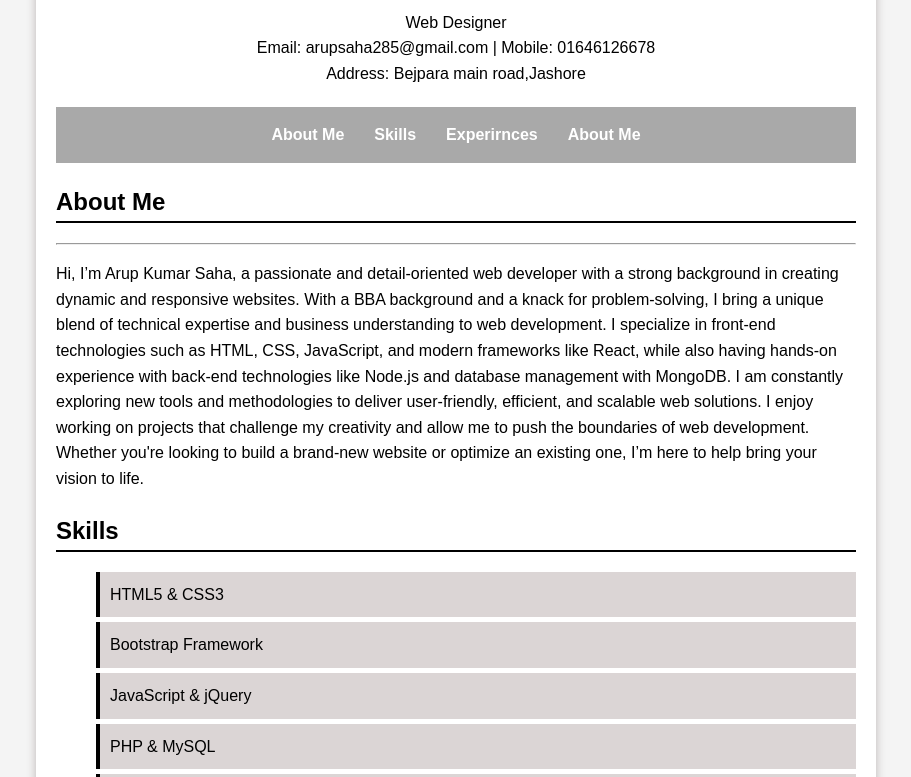
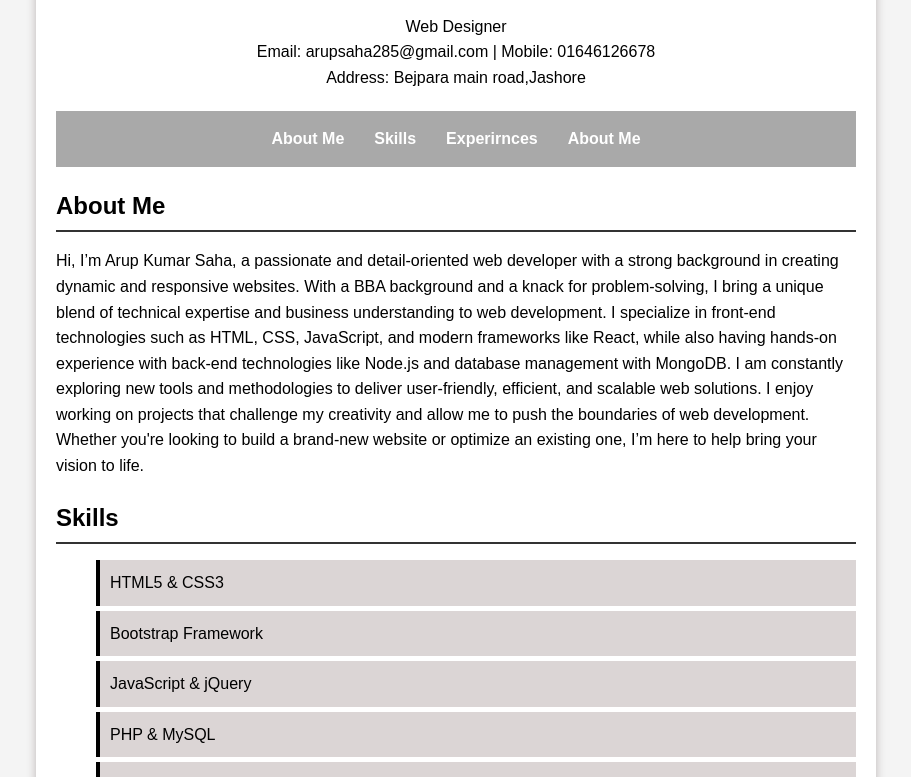
Before and after one commit to arupkumarsaha0/Web-Design, a plain HTML site: page Assignment/CV.html in a window 1280 px wide. Shown: the part 267-1044 px from the top of the page, without its empty margins (184-1095 px from the left). Drawn offline with Linux system fonts and the light colour scheme.

Commit message:
code updated

```diff
--- a/Assignment/CV.html
+++ b/Assignment/CV.html
@@ -24,8 +24,7 @@
        </ul>
     </nav>
     <section id="about">
-    <h1> About Me</h1>
-    <hr>
+    <h2> About Me</h2>
     <p>Hi, I’m Arup Kumar Saha, a passionate and detail-oriented web developer with a strong background in creating dynamic and responsive websites. With a BBA background and a knack for problem-solving, I bring a unique blend of technical expertise and business understanding to web development.
 
         I specialize in front-end technologies such as HTML, CSS, JavaScript, and modern frameworks like React, while also having hands-on experience with back-end technologies like Node.js and database management with MongoDB. I am constantly exploring new tools and methodologies to deliver user-friendly, efficient, and scalable web solutions.
@@ -33,7 +32,7 @@
         I enjoy working on projects that challenge my creativity and allow me to push the boundaries of web development. Whether you're looking to build a brand-new website or optimize an existing one, I’m here to help bring your vision to life.</p>
     </section>
     <section class="list" id="skill">
-        <h1>Skills</h1>
+        <h2>Skills</h2>
     <ul>
         <li>HTML5 & CSS3</li>
            <li> Bootstrap Framework</li>
--- a/Assignment/style.css
+++ b/Assignment/style.css
@@ -7,6 +7,7 @@ img{
     border-radius: 50%;
     height: 150px;
     width: 150px;
+    border: 2px solid #333;
 }
 nav{
     position:static;
@@ -65,3 +66,11 @@ div{
 section{
     margin-bottom: 20px;
 }
+section h2{
+    border-bottom: 2px solid #333;
+    margin-bottom: 10px;
+    padding-bottom: 5px;
+}
+html{
+    scroll-behavior: smooth;
+}
```
